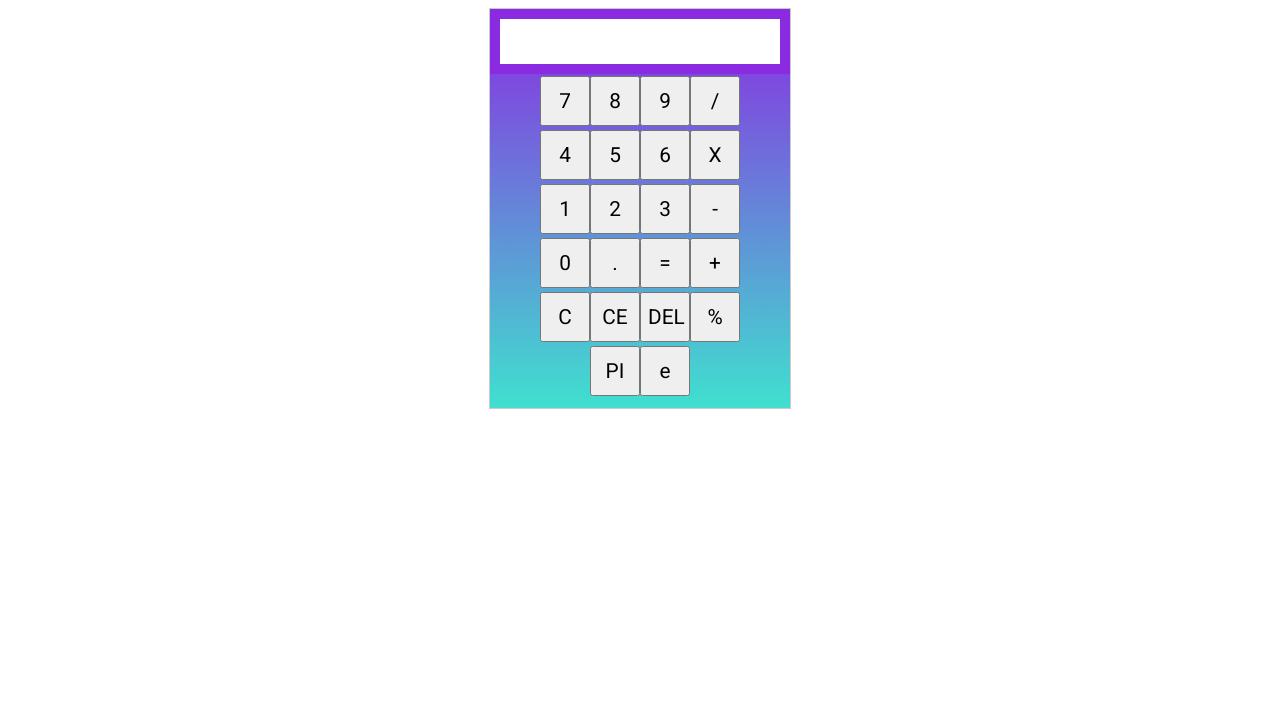
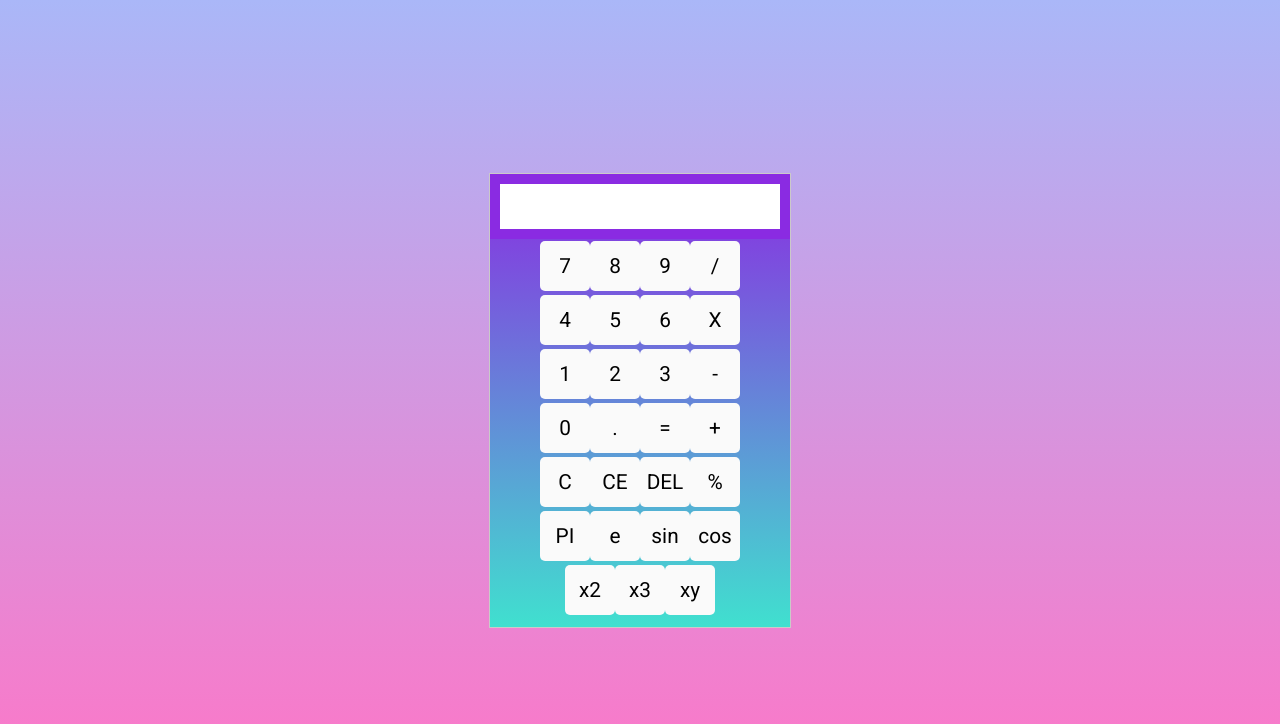
Before and after one commit to Malejni/calc, an Angular app: page / in a window 1280 px wide. Shown: the top 724 px of the page. Built offline with nearby package versions, Linux system fonts and the light colour scheme.

Commit message:
added exponential operator, sin, cos, changes in css

```diff
--- a/src/app/app.component.scss
+++ b/src/app/app.component.scss
@@ -1,4 +1,22 @@
+* {
+    margin: 0px;
+    padding: 0px;
+}
+
+
 :host {
     display:flex;
     justify-content: center;
+    background: linear-gradient(#aab7f8, #ff75c6);
+    background-size:cover;
+    background-position:center;
+    background-repeat:no-repeat;
+    min-height: 100vh;
+    position: absolute;
+    width: 100vW;
+    top: 0;
+    left: 0;
+    display: flex;
+    justify-content: center;
+    align-items: center;
 }
--- a/src/app/calculator/calculator.component.html
+++ b/src/app/calculator/calculator.component.html
@@ -34,5 +34,13 @@
   <div class="row">
     <button (click)="addToCalculation('3.14'); playAudio();">PI</button>
     <button (click)="addToCalculation('2.72'); playAudio();">e</button>
+    <button (click)="calculate('sin'); playAudio();">sin</button>
+    <button (click)="calculate('cos'); playAudio();">cos</button>
+  </div>
+  <div class="row">
+
+    <button (click)="calculate('**2'); playAudio();">x2</button>
+    <button (click)="calculate('**3'); playAudio();">x3</button>
+    <button (click)="calculate('**y'); playAudio();">xy</button>
   </div>
 </div>
--- a/src/app/calculator/calculator.component.scss
+++ b/src/app/calculator/calculator.component.scss
@@ -1,6 +1,13 @@
 @import url('https://fonts.googleapis.com/css?family=Roboto');
+* {
+    margin: 0px;
+    padding: 0px;
+}
+
+
 body {
     background: black;
+    margin:0;
 }
 
 :host {
@@ -12,6 +19,7 @@ body {
     height: 80%;
     border: 1px solid #cbc9c9;
     display: block;
+    //padding: 10%;
 }
 
 .result {
@@ -38,4 +46,10 @@ button {
     font-family: 'Roboto', sans-serif;
     height: 50px;
     width: 50px;
+    border: 0;
+    border-radius: 5px;
+    background: #fafafa;
+    &:hover {
+        background-color: lightgray;
+    }
 }
--- a/src/app/calculator/calculator.component.ts
+++ b/src/app/calculator/calculator.component.ts
@@ -93,7 +93,21 @@ export class CalculatorComponent {
              total = a % b;
         } else if (this.previous_operator === '*') {
              total = a * b;
-        } else {
+        } else if (this.previous_operator === '**') {
+            total = a ** b;
+        }else if (this.previous_operator === '**2') {
+            total = a ** 2;
+        }else if (this.previous_operator === '**3') {
+            total = a ** 3;
+        }
+
+
+        else if (this.previous_operator === 'sin') {
+            console.log("A is:", a);
+            total = Math.sin(a);
+        } else if (this.previous_operator === 'cos') {
+            total = Math.cos(a);
+        }else {
              total = a / b;
         }
 
```
